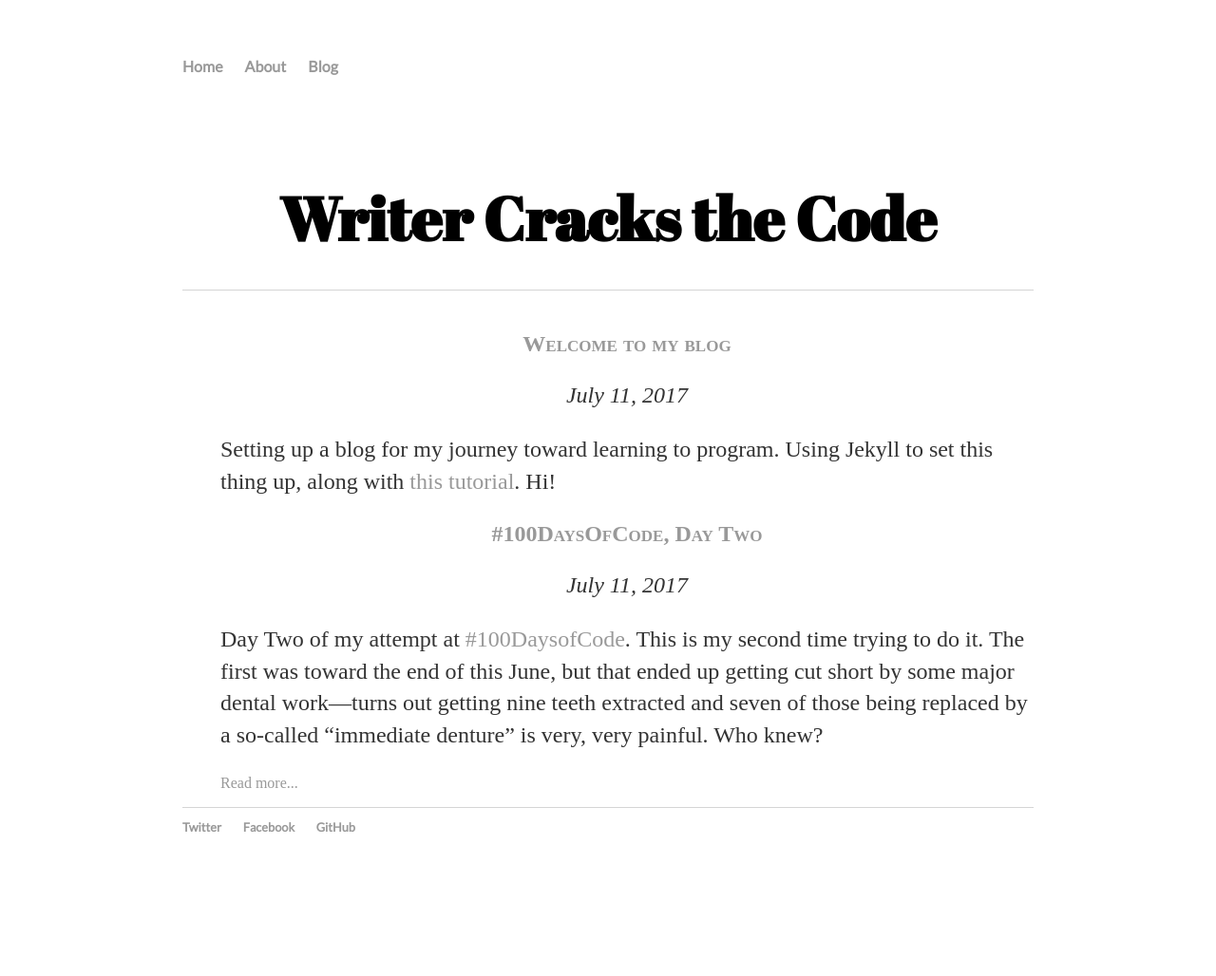
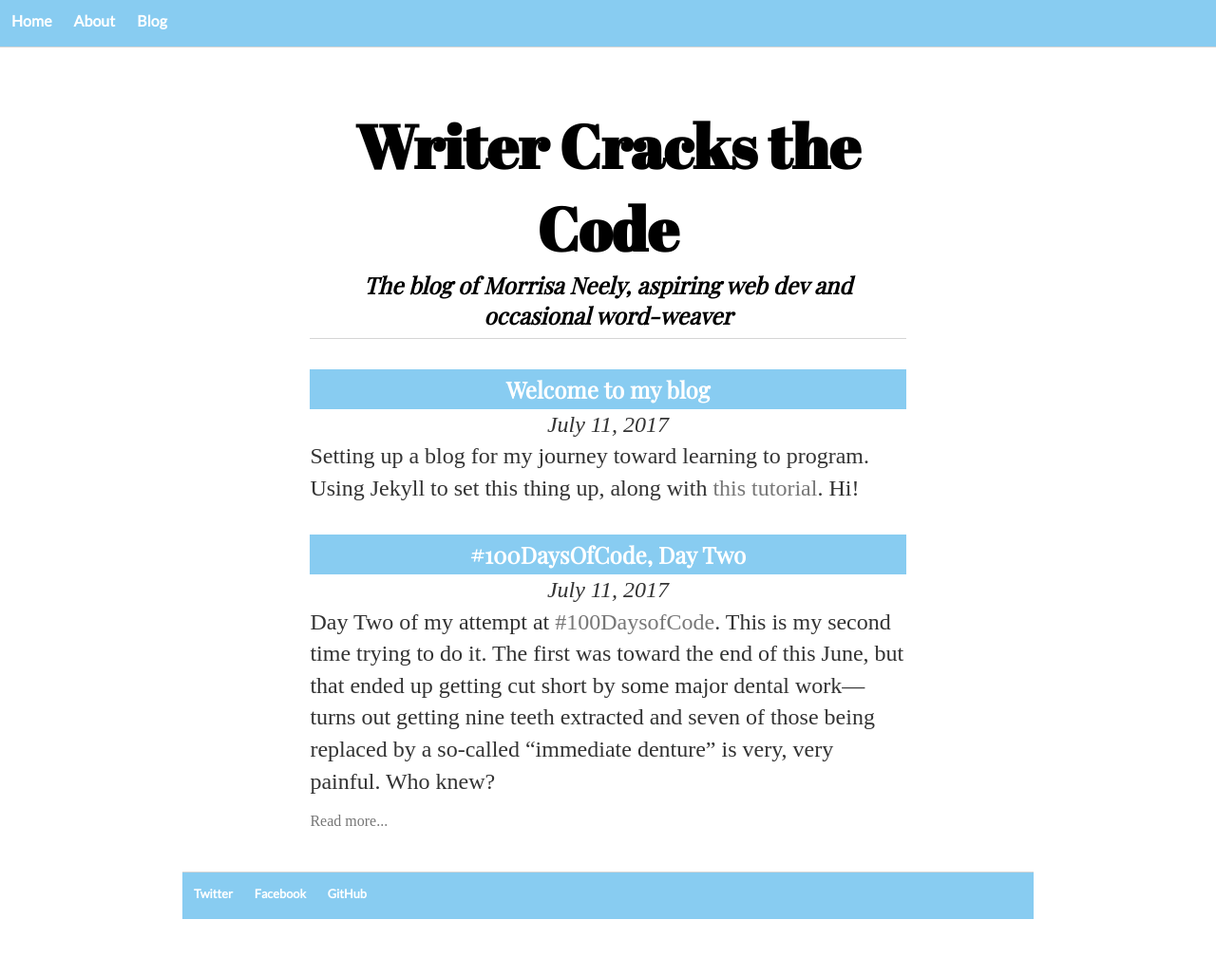
Before and after one commit to morrisa-n/morrisa-n.github.io, a Jekyll site: the page built from index.html, in a window 1280 px wide. Shown: the whole page at 95% size. Built offline with Jekyll 4.4.1, drawn with Linux system fonts in a browser that asks for light colours; before the commit the page ends 939 px from its top, so only the background shows below that.

Commit message:
HTML Changes

```diff
--- a/_layouts/default.html
+++ b/_layouts/default.html
@@ -3,10 +3,11 @@
     <head>
         <title>{{ page.title }}</title>
         <link rel="stylesheet" type="text/css" href="/css/main.css">
-        <link href="https://fonts.googleapis.com/css?family=Abril+Fatface|Lato" rel="stylesheet">
+        <link href="https://fonts.googleapis.com/css?family=Abril+Fatface|Lato|Playfair+Display" rel="stylesheet">
 
     </head>
     <body>
+        <div class="wrapper">
         <nav>
             <ul>
                 <li><a href="/">Home</a></li>
@@ -26,5 +27,6 @@
                 <li><a href="https://github.com/morrisa-n">GitHub</a></li>
             </ul>
         </footer>
+        </div>
     </body>
 </html>
--- a/_layouts/post.html
+++ b/_layouts/post.html
@@ -1,7 +1,7 @@
 ---
 layout: default
 ---
-<h1>{{ page.title }}</h1>
+<h1 class="title-blurb">{{ page.title }}</h1>
 <p class="meta">{{ page.date | date: "%B %-d, %Y" }}</p>
 
 <div class="post">
--- a/about/index.html
+++ b/about/index.html
@@ -2,5 +2,5 @@
 layout: default
 title: Writer Cracks the Code - About Me
 ---
-<h1>About Me</h1>
+<div class="title-blurb"><h1>About Me</h1></div>
 <p>I'm an aspiring web dev from the tiny town of Centerville, TN. I'm currently teaching myself to code through <a href="https://www.theodinproject.com">The Odin Project</a>, <a href="http://www.freecodecamp.org">FreeCodeCamp</a>, and more. Not the easiest thing to do when you're still on dialup internet in the 2010's, but I love it.</p>
--- a/css/main.css
+++ b/css/main.css
@@ -1,14 +1,39 @@
-body {
+* {
+    margin: 0;
+    padding: 0;
+    -webkit-box-sizing: border-box!important;
+    -moz-box-sizing: border-box!important;
+    -ms-box-sizing: border-box!important;
+    box-sizing: border-box;
+    }
+
+.container {
     margin: 60px auto;
     width: 70%;
 }
 
+a {
+    text-decoration: none;
+    color: #777;
+}
+
+a:hover {
+    color: #999;
+}
+
+nav {
+    border-bottom: 1px solid #d5d5d5;
+    height: 50px;
+    padding: 12px 0 0 12px;
+    background: #88ccf1;
+    }
+
 nav ul, footer ul {
     font-family: Lato, Arial, sans-serif;
-    padding: 0px;
     list-style: none;
     font-weight: bold;
 }
+
 nav ul li, footer ul li {
     display: inline;
     margin-right: 20px;
@@ -20,20 +45,19 @@ h1, h2, h3, h4, h5, h6 {
 
 h1 {
     font-family: "Abril Fatface", Georgia, serif;
-    padding: 1em;
     font-size: 4em;
+    }
+
+.title-blurb {
     padding-bottom: .5em;
     border-bottom: 1px solid #d5d5d5;
+    margin-bottom: 2em;
     }
 
-a {
-    text-decoration: none;
-    color: #999;
-}
-
-a:hover {
-    text-decoration: underline;
-}
+.title-blurb h2 {
+    font-family: "Playfair Display", Georgia, serif;
+    font-style: italic;
+    }
 
 p {
     font-size: 1.5em;
@@ -42,18 +66,14 @@ p {
 }
 
 footer {
+    bottom: 0;
+    width: 100%;
+    height: 50px;
+    padding: 14px 0 0 12px;
     border-top: 1px solid #d5d5d5;
     font-size: .8em;
+    background: #88ccf1;
 }
-
-.fa {
-    background: #f4f4f4;
-    -webkit-border-radius: 50%;
-    -moz-border-radius: 50%;
-    -ms-border-radius: 50%;
-    border-radius: 50%;
-    padding: 1em;
-    }
 
 ul.posts {
     margin: 20px auto 40px;
@@ -66,13 +86,34 @@ ul.posts li {
 
 .excerpts li {
     list-style-type: none;
+    margin-bottom: 2em;
     }
 
+.title {
+    background: #88ccf1;
+    padding: .2em;
+    }
+
+
 .title a {
-    font-variant: small-caps;
+    font-family: "Playfair Display", Georgia, serif;
+    color: #fff;
     }
 
 .date {
     text-align: center;
     font-style: italic;
     }
+
+.readmore a {
+    position: relative;
+    top: 1em;
+    }
+
+nav a, footer a {
+    color: #fff;
+    }
+
+nav a:hover, footer a:hover {
+    color: #000;
+    }
--- a/index.html
+++ b/index.html
@@ -3,7 +3,9 @@ layout: default
 title: Writer Cracks the Code
 ---
 
-<h1>Writer Cracks the Code</h1>
+<div class="container">
+    <div class="title-blurb"><h1>Writer Cracks the Code</h1>
+    <h2>The blog of Morrisa Neely, aspiring web dev and occasional word-weaver</h2></div>
 
 <div class="excerpts">
 <ul>
@@ -12,7 +14,7 @@ title: Writer Cracks the Code
       <h2 class="title"><a href="{{ post.url }}">{{ post.title }}</a></h2>
 <p class="meta date">{{ post.date | date: "%B %-d, %Y" }}</p>
       {{ post.excerpt }}
-<span="readmore">{% if post.excerpt != post.content %}
+<span class="readmore">{% if post.excerpt != post.content %}
     <a href="{{ post.url }}">Read more...</a>
 {% endif %}</span>
     </li>
```
